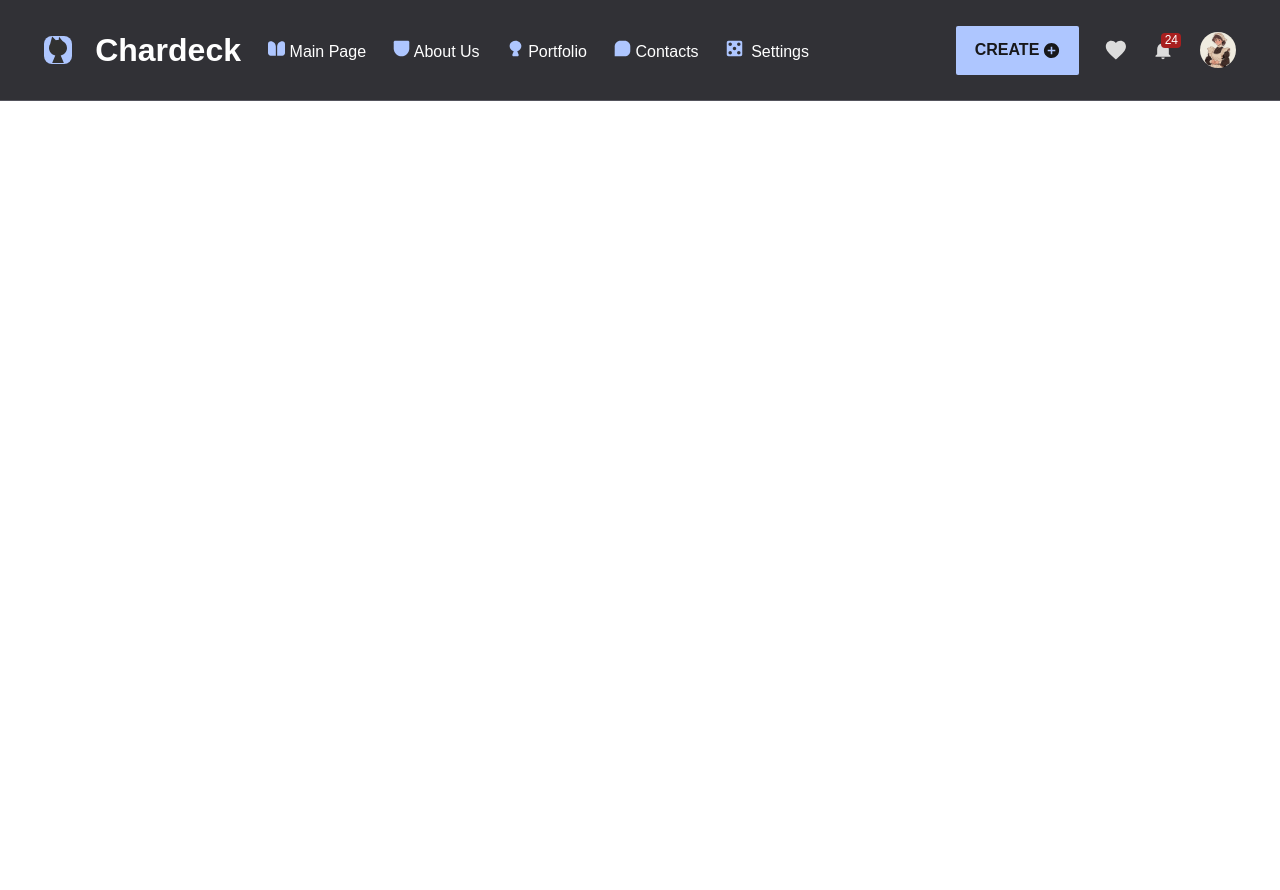
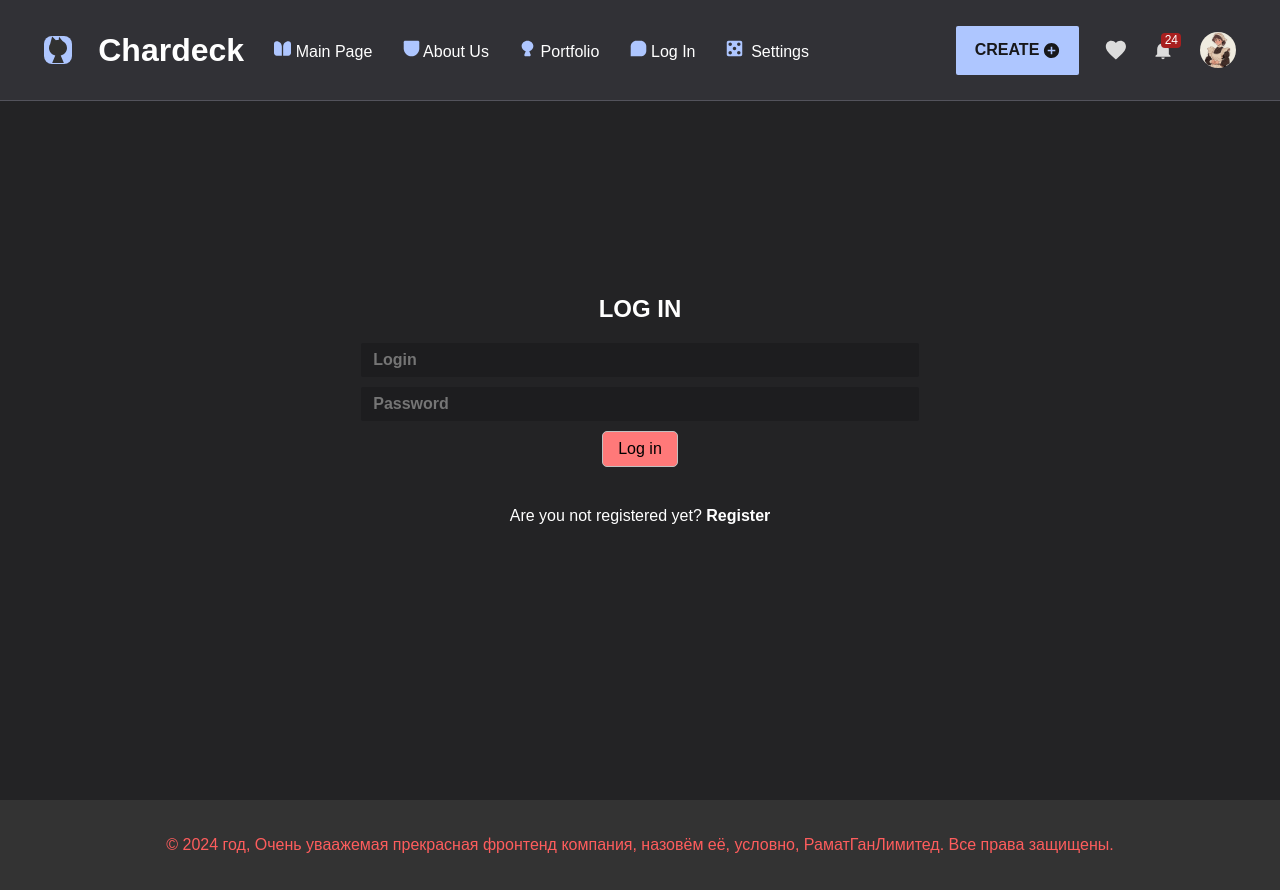
Before and after one commit to SemenovaC/VueJS-project, a Vue app: page /login in a window 1280 px wide. Before the commit the page ends 800 px from the top, so only its background shows below. Built offline with nearby package versions, Linux system fonts and the light colour scheme.

Commit message:
register_login

```diff
--- a/src/App.vue
+++ b/src/App.vue
@@ -26,8 +26,8 @@
             </div>
             <div class="mini-picture">
               <img class="small-image" src="./assets/icons/chat.svg"/>
-              <RouterLink to="/contacts">
-                Contacts
+              <RouterLink to="/login">
+                Log In
               </RouterLink>
             </div>
             <div class="mini-picture">
--- /dev/null
+++ b/src/components/Loader.vue
@@ -0,0 +1,37 @@
+<template>
+  <div class="welcome-ticket-pages">
+    <span class="loader"></span>
+  </div>
+</template>
+
+
+<style>
+.loader {
+      width: 48px;
+      height: 48px;
+      border-radius: 50%;
+      position: relative;
+      animation: rotate 1s linear infinite
+    }
+    .loader::before {
+      content: "";
+      box-sizing: border-box;
+      position: absolute;
+      inset: 0px;
+      border-radius: 50%;
+      border: 5px solid #FFF;
+      animation: prixClipFix 2s linear infinite ;
+    }
+
+    @keyframes rotate {
+      100%   {transform: rotate(360deg)}
+    }
+
+    @keyframes prixClipFix {
+        0%   {clip-path:polygon(50% 50%,0 0,0 0,0 0,0 0,0 0)}
+        25%  {clip-path:polygon(50% 50%,0 0,100% 0,100% 0,100% 0,100% 0)}
+        50%  {clip-path:polygon(50% 50%,0 0,100% 0,100% 100%,100% 100%,100% 100%)}
+        75%  {clip-path:polygon(50% 50%,0 0,100% 0,100% 100%,0 100%,0 100%)}
+        100% {clip-path:polygon(50% 50%,0 0,100% 0,100% 100%,0 100%,0 0)}
+    }
+</style>
--- /dev/null
+++ b/src/components/LogIn.vue
@@ -0,0 +1,86 @@
+<template>
+  <div class="welcome-ticket-pages">
+      <h2>LOG IN</h2>
+      <div className="form">
+        <form v-on:submit.prevent="onSubmit">
+          <input type="text" placeholder="Login" v-model="login"/>
+          <input type="password" placeholder="Password" v-model="password"/>
+          <button @click="logIn()">Log in</button>
+        </form>
+        <Loader v-if="loading == true"/>
+        <p v-if="errorMes != ''">{{ errorMes }}</p>
+        <div>Are you not registered yet? <router-link to="/register"><span>Register</span></router-link></div>
+      </div>
+  </div>
+</template>
+
+<script setup>
+import Loader from './Loader.vue'
+import { ref } from 'vue';
+import {useAuthStore} from '../stores/auth';
+import { useRouter } from 'vue-router';
+
+const authStore = useAuthStore();
+const router = useRouter();
+
+const login = ref('');
+const password = ref('');
+
+const errorMes = ref('');
+const loading = ref(false);
+
+const logIn = async () => {
+  errorMes.value = ''
+  console.log('try to log in')
+  if (login.value == '') {
+    errorMes.value = 'Enter your login'
+    return false
+  } else if (password.value == '') {
+    errorMes.value = 'Enter your password'
+    return false
+  }
+
+  loading.value = true
+  let res = await authStore.logInFunc(login.value, password.value);
+  loading.value = false
+  console.log(res);
+  router.push('/ticketmaster')
+}
+
+</script>
+
+
+<style>
+.form {
+  display: flex;
+  align-items: center;
+  justify-content: center;
+  flex-direction: column;
+}
+
+input {
+  border: 1px rgba(83, 83, 92, 1);
+  border-radius: 2px;
+  background: rgba(29, 29, 31, 1);
+  width: 95%;
+  padding: 8px 12px;
+  color: white;
+  font-size: 16px;
+  font-weight: bold;
+  margin-bottom: 10px;
+}
+
+span {
+  font-weight: bold;
+}
+
+span:hover {
+  color: rgb(254, 93, 93);
+}
+
+p {
+  color: rgb(254, 93, 93);
+}
+
+
+</style>
--- a/src/components/MainPage.vue
+++ b/src/components/MainPage.vue
@@ -2,9 +2,9 @@
     <div class="welcome-ticket-pages">
         <div >
             <h2>Welcome!</h2>
-            <input type="text" placeholder="Login" v-model="logUser.login"/>
+            <!-- <input type="text" placeholder="Login" v-model="logUser.login"/>
             <input type="password" placeholder="Password" v-model="logUser.password"/>
-            <button @click="toLogInUser()">Log in</button>
+            <button @click="toLogInUser()">Log in</button> -->
             <p></p>
         </div>
         <div class="button-container">
@@ -39,21 +39,21 @@ export default {
             required: true
         }
     },
-    data() {
-        return{
-            logUser: {
-                login: '',
-                password: ''
-            }
-        }
-    },
-    methods: {
-        toLogInUser() {
-            axios.post("http://dev.chardeck.su/api/en/v1/registration", this.logUser)
-                .then(response => console.log(response))
-                .catch(error => console.log(error))
-        }
-    }
+    // data() {
+    //     return{
+    //         logUser: {
+    //             login: '',
+    //             password: ''
+    //         }
+    //     }
+    // },
+    // methods: {
+    //     toLogInUser() {
+    //         axios.post("http://dev.chardeck.su/api/en/v1/registration", this.logUser)
+    //             .then(response => console.log(response))
+    //             .catch(error => console.log(error))
+    // }
+    // }
 }
 </script>
 
--- /dev/null
+++ b/src/components/Register.vue
@@ -0,0 +1,86 @@
+
+<template>
+  <div class="welcome-ticket-pages">
+      <h2>REGISTER</h2>
+      <div className="form">
+        <form v-on:submit.prevent="onSubmit">
+          <input type="text" placeholder="Login" v-model="login"/>
+          <input type="password" placeholder="Password" v-model="password"/>
+          <button @click="reg()">Register</button>
+        </form>
+        <Loader v-if="loading == true"/>
+        <p v-if="errorMes != ''">{{ errorMes }}</p>
+        <div>Are you already registered? <router-link to="/login"><span>Log In</span></router-link></div>
+      </div>
+  </div>
+
+</template>
+
+<script setup>
+import Loader from './Loader.vue'
+import { ref } from 'vue';
+import {useAuthStore} from '../stores/auth';
+import { useRouter } from 'vue-router';
+
+const authStore = useAuthStore();
+const router = useRouter();
+
+const login = ref('');
+const password = ref('');
+
+const errorMes = ref('');
+const loading = ref(false);
+
+const reg = async () => {
+  errorMes.value = ''
+  console.log('res')
+  if (login.value == '') {
+    errorMes.value = 'Enter your login'
+    return false
+  } else if (password.value == '') {
+    errorMes.value = 'Enter your password'
+    return false
+  }
+
+  loading.value = true
+  let res = await authStore.registerFunc(login.value, password.value);
+  loading.value = false
+  console.log(res);
+  router.push('/ticketmaster')
+}
+</script>
+
+
+<style>
+.form {
+  display: flex;
+  align-items: center;
+  justify-content: center;
+  flex-direction: column;
+}
+
+input {
+  border: 1px rgba(83, 83, 92, 1);
+  border-radius: 2px;
+  background: rgba(29, 29, 31, 1);
+  width: 95%;
+  padding: 8px 12px;
+  color: white;
+  font-size: 16px;
+  font-weight: bold;
+  margin-bottom: 10px;
+}
+
+span {
+  font-weight: bold;
+}
+
+span:hover {
+  color: rgb(254, 93, 93);
+}
+
+p {
+  color: rgb(254, 93, 93);
+}
+
+</style>
--- a/src/router.js
+++ b/src/router.js
@@ -1,12 +1,14 @@
 import { createRouter, createWebHistory } from 'vue-router';
 
-import MainPage from './components/MainPage.vue'
-import AboutUs from './components/AboutUs.vue'
-import Contacts from './components/Contacts.vue'
-import Portfolio from './components/Portfolio.vue'
-import Settings from './components/Settings.vue'
+import MainPage from './components/MainPage.vue';
+import AboutUs from './components/AboutUs.vue';
+import Contacts from './components/Contacts.vue';
+import Portfolio from './components/Portfolio.vue';
+import Settings from './components/Settings.vue';
 import ChangeNickname from './components/ChangeNickname.vue';
 import TicketMaster from './components/TicketMaster.vue';
+import Register from './components/Register.vue';
+import LogIn from './components/LogIn.vue';
 
 
 const routes = [{
@@ -43,6 +45,16 @@ const routes = [{
     name: 'TicketMaster',
     path: '/ticketmaster',
     component: TicketMaster
+  },
+  {
+    name: 'Register',
+    path: '/register',
+    component: Register
+  },
+  {
+    name: 'LogIn',
+    path: '/login',
+    component: LogIn
   }
 ]
 
--- /dev/null
+++ b/src/stores/auth.js
@@ -0,0 +1,104 @@
+import axios from "axios";
+import { ref } from "vue";
+import { defineStore } from "pinia";
+
+const endpoints = {
+  register: '/api/en/v1/registration',
+  login: '/api/en/v1/login',
+  editUser: (login) => `/api/en/v1/edit/${login}`,
+  deleteUser: (login) => `/api/en/v1/delete/${login}`,
+  getUserInfo: (login) => `/api/en/v1/${login}/info`,
+}
+
+
+export const useAuthStore = defineStore('auth', {
+  state: () => (
+    {
+        token: null,
+        login: null,
+        nickname: null,
+        roles: null,
+    }
+  ),
+  actions: {
+    async registerFunc(login, password) {
+        console.log('nyyyy')
+        await axios.post("http://dev.chardeck.su/api/en/v1/registration", {
+            username: login,
+            password: password,
+        }).then(response => {
+            console.log('AAAAAA') // ne doshlo
+            this.updateUserData(response)
+        }).catch(error => {
+            console.log(error);
+        })
+    },
+    async logInFunc(login, password) {
+        await axios.post("http://dev.chardeck.su/api/en/v1/login", {}, {
+            auth: {
+                username: login,
+                password: password,
+            },
+        }).then(response => {
+            this.updateUserData(response);
+        }).catch(e => {
+            console.log(e);
+        })
+    },
+    updateUserData(response) {
+        this.token = response.headers['x-token'] || null;
+        this.login = response.data.login || null;
+        this.nickname = response.data.nickname || null;
+        this.roles = response.data.roles || null;
+    },
+  }
+
+});
+
+
+
+//    registerFunc = async (payload) => {
+//     error.value = '';
+//     loader.value = true;
+//     try {
+//       let response = await axios.post("http://dev.chardeck.su/api/en/v1/registration", {
+//         ...payload
+//       })
+//       console.log(response)
+//       userInfo.value = {
+//         token: response.headers['x-token'] || null,
+//         login: response.data.login || null,
+//         nickname: response.data.nickname || null,
+//         roles: response.data.roles || null,
+//         rememberMe: null
+//       }
+//       console.log(userInfo.value)
+//     } catch (e) {
+//         console.log(error.value);
+//     } finally {
+//       loader.value = false;
+//     }
+//   }
+
+//   const logInFunc = async () => {
+//     error.value = '';
+//     loader.value = true;
+//     try {
+//       let response = await axios.post("http://dev.chardeck.su/api/en/v1/registration", {}, {
+//         auth: {
+//             username: login,
+//             password: password,
+//         }})
+//       console.log(response)
+//       response.map(updateUserInfo);
+//     } catch (e) {
+//         console.log(error.value);
+//     } finally {
+//       loader.value = false;
+//     }
+//   }
+
+
+//   return {
+//     userInfo, error, loader, registerFunc, logInFunc
+//   }
```
Also changed, not shown: src/stores/ChardeckStore.js (deleted, +0 -19 lines).
